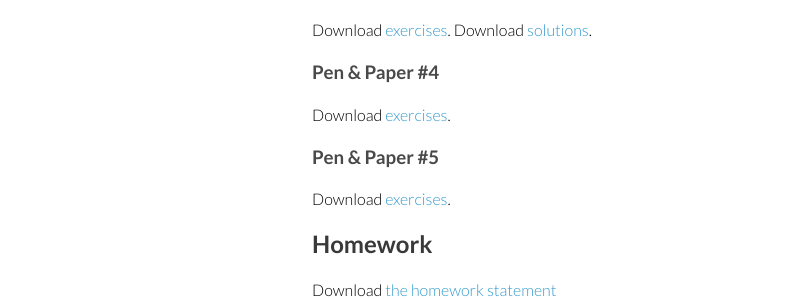
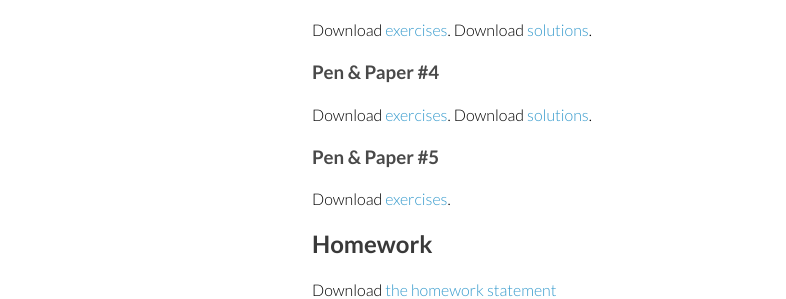
Before and after one commit to fos-2023/fos-2023.github.io, a Jekyll site: the page built from documents.md, in a window 1280 px wide and 900 px high, scrolled down 1245 px. Shown: the part 528-827 px from the top of the window, without its empty margins (168-954 px from the left). Built offline with Jekyll 4.4.1, drawn with Linux system fonts in a browser that asks for light colours.

Commit message:
generated for https://github.com/sjrd/fos/tree/31c945fab528809dce6ece77329c2fd47dfd8018

```diff
--- a/documents.md
+++ b/documents.md
@@ -209,8 +209,7 @@ Download [solutions](slides/penpaper-2023-3-sol.pdf).
 ### Pen & Paper #4
 
 Download [exercises](slides/penpaper-2023-4.pdf).
-
-
+Download [solutions](slides/penpaper-2023-4-sol.pdf).
 
 ### Pen & Paper #5
 
```
Also changed, not shown: 15 other files.
